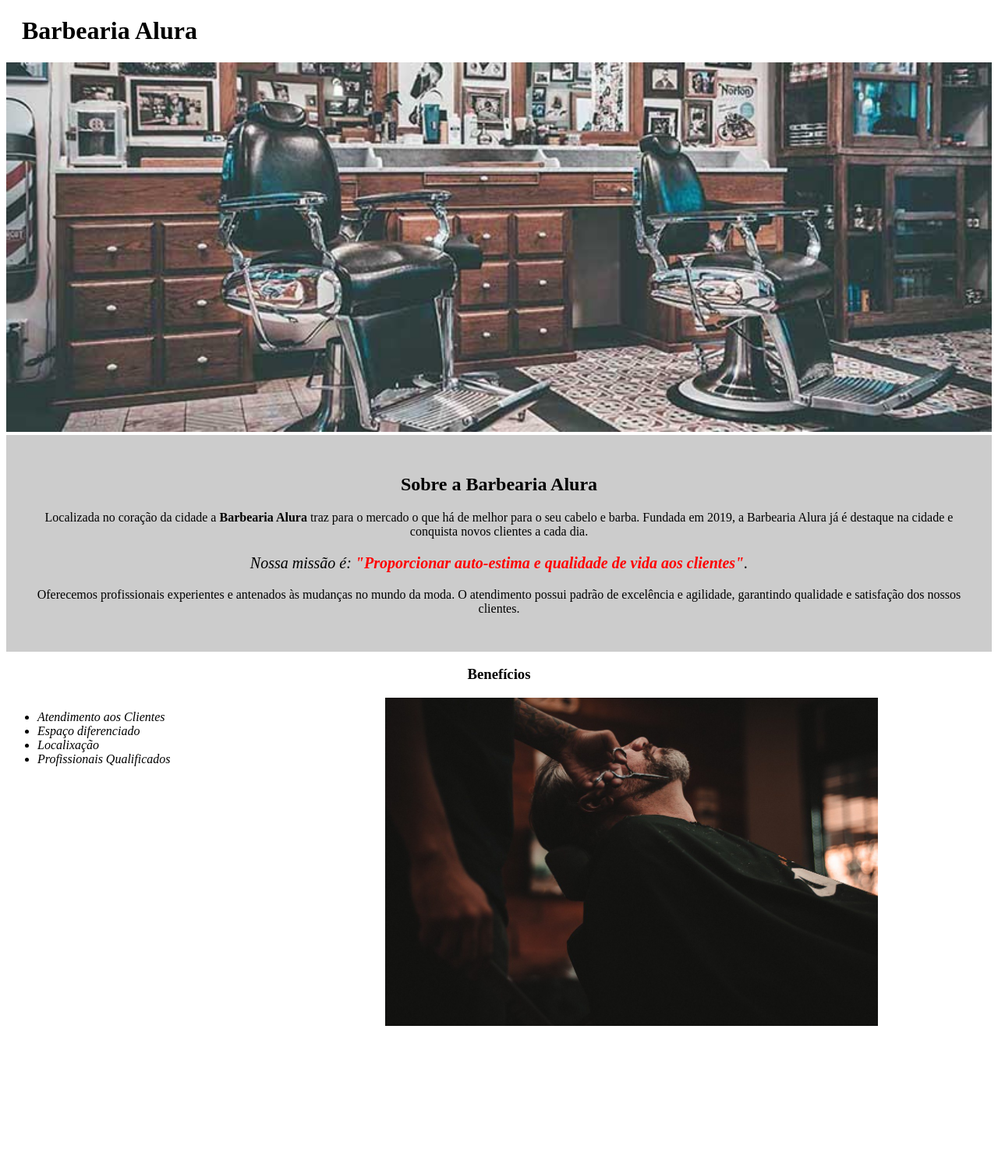
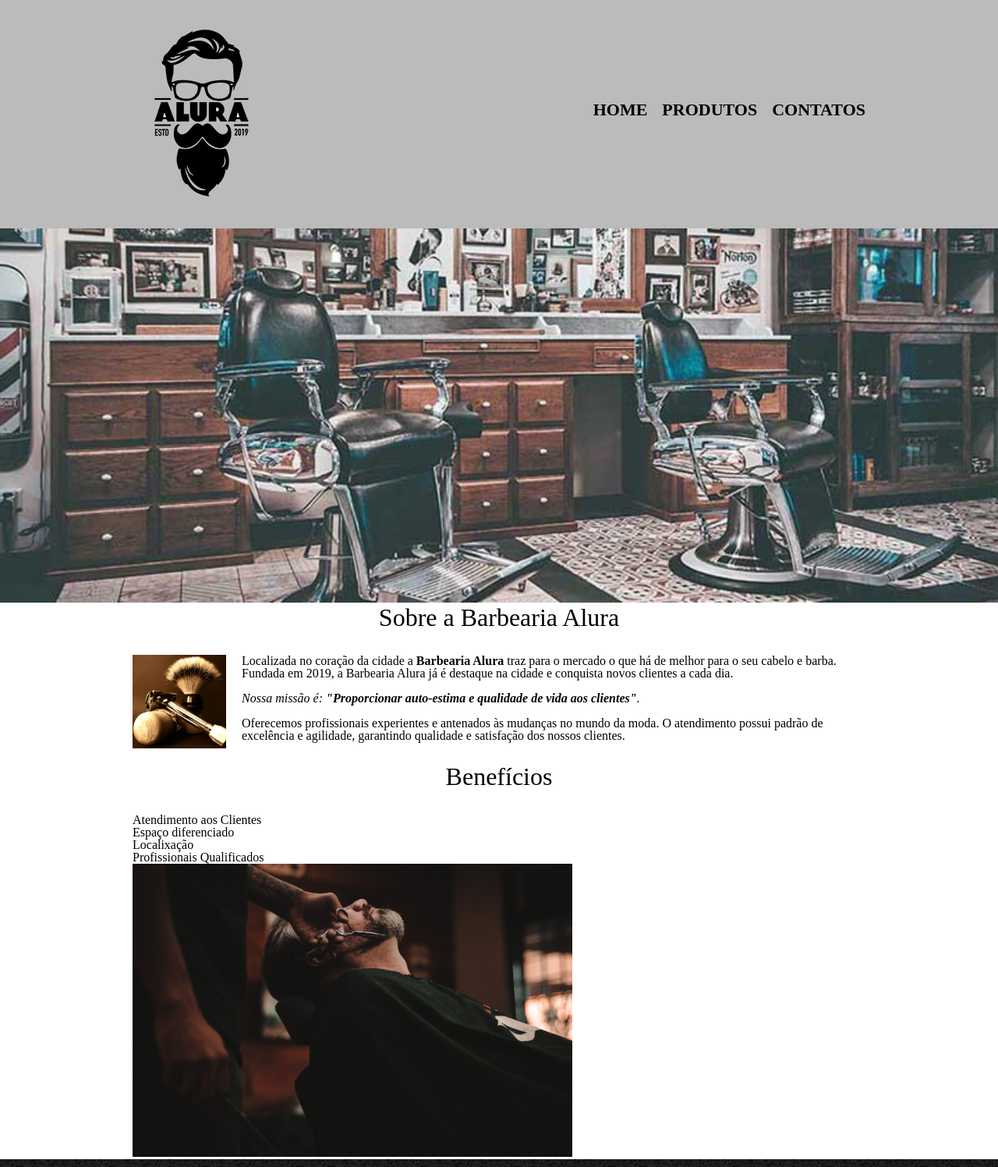
Before and after one commit to violiveiradev/html-css3-alura-estudo, a plain HTML site: page index.html in a window 1280 px wide. Shown: the top 1497 px of the page at 78% size. Before the commit the page ends 1328 px from the top, so only its background shows below. Drawn offline with Linux system fonts and the light colour scheme.

Commit message:
Reorganizacao de diretorios

```diff
--- a/index.html
+++ b/index.html
@@ -3,33 +3,50 @@
     <head>
         <meta charset="UTF-8">
         <title>Barbearia Alura</title>
-        <link rel="stylesheet" href="style-home.css">
+        <link rel="stylesheet" href="reset.css">
+        <link rel="stylesheet" href="style.css">
     </head>
     <body>
         <header>
-            <h1 class="titulo-principal">Barbearia Alura</h1>
+            <div class="caixa">
+                <h1><img src="img/logo.png"></h1>
+
+                <nav>
+                    <ul>
+                        <li><a href="index.html">Home</a></li>
+                        <li><a href="produtos.html">Produtos</a></li>
+                        <li><a href="contatos.html">Contatos</a></li>
+                    </ul>
+                </nav>
+            </div>
         </header>
-        <img id="banner" src="banner.jpg">
-
-        <div class="principal">
-            <h2 class="titulo-centralizado">Sobre a Barbearia Alura</h2>
+        <img class="banner" src="img/banner.jpg">
+        <main>
+            <section class="principal">
+                <h2 class="titulo-principal">Sobre a Barbearia Alura</h2>
+                <img class="utensilios" src="img/utensilios.jpg" alt="Utensilios de um barbeiro.">
 
                 <p>Localizada no coração da cidade a <strong>Barbearia Alura</strong> traz para o mercado o que há de melhor para o seu cabelo e barba. Fundada em 2019, a Barbearia Alura já é destaque na cidade e conquista novos clientes a cada dia.</p>
 
                 <p id="missao"><em>Nossa missão é: <strong>"Proporcionar auto-estima e qualidade de vida aos clientes"</strong>.</em></p>
 
                 <p>Oferecemos profissionais experientes e antenados às mudanças no mundo da moda. O atendimento possui padrão de excelência e agilidade, garantindo qualidade e satisfação dos nossos clientes.</p>
-        </div>
+            </section>
 
-        <div class="beneficios">
-            <h3 class="titulo-centralizado"> Benefícios</h3>
+            <section class="beneficios">
+                <h3 class="titulo-principal"> Benefícios</h3>
                 <ul>
                     <li class="itens">Atendimento aos Clientes</li>
                     <li class="itens">Espaço diferenciado</li>
                     <li class="itens">Localixação</li>
                     <li class="itens">Profissionais Qualificados</li>
                 </ul>
-            <img src="beneficios.jpg" class="imagembeneficios" >
-        </div>
+                <img src="img/beneficios.jpg" class="imagembeneficios" >
+            </section>
+        </main>
+        <footer>
+            <img src="img/logo-branco.png">
+            <p class="copyright">&copy; Copyright Barbearia Alura - 2022</p>
+        </footer>
     </body>
 </html>
--- a/style.css
+++ b/style.css
@@ -84,7 +84,7 @@ nav a:active {
 
 footer {
     text-align: center;
-    background: url("imagens/bg.jpg");
+    background: url("img/bg.jpg");
     padding: 40px 0;
 }
 
@@ -152,3 +152,38 @@ td, th {
     border: 1px solid #000000;
     padding: 8px 15px;
 }
+
+/* css da página inicial */
+
+.banner {
+    width: 100%;
+}
+
+.titulo-principal {
+    text-align: center;
+    font-size: 2em;
+    margin: 0 0 1em;
+    clear: left;
+}
+
+.principal p {
+    margin: 0 0 1em;
+}
+
+.principal strong {
+    font-weight: bold;
+}
+
+.principal em {
+    font-style: italic;
+}
+
+.utensilios {
+    width: 120px;
+    float: left;
+    margin: 0 20px 20px 0;
+}
+
+.imagembeneficios {
+    width: 60%;
+}
```
Also changed, not shown: contatos.html (+2 -2 lines), produtos.html (+5 -5 lines), img/banner.jpg (renamed from banner.jpg), img/barba.jpg (renamed from imagens/barba.jpg), img/beneficios.jpg (renamed from beneficios.jpg), img/bg.jpg (renamed from imagens/bg.jpg), img/cabelo+barba.jpg (renamed from imagens/cabelo+barba.jpg), img/cabelo.jpg (renamed from imagens/cabelo.jpg), img/logo-branco.png (renamed from imagens/logo-branco.png), img/logo.png (renamed from imagens/logo.png), img/utensilios.jpg (added). Lines whose indentation alone changed are shown as unchanged.
